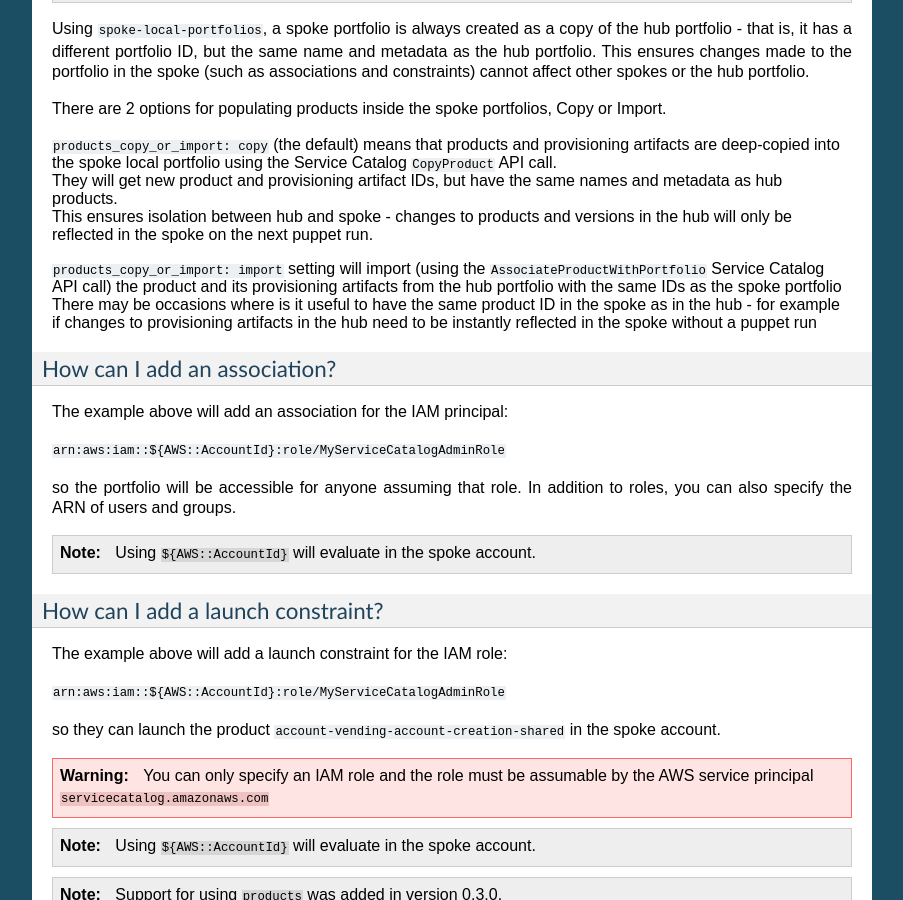
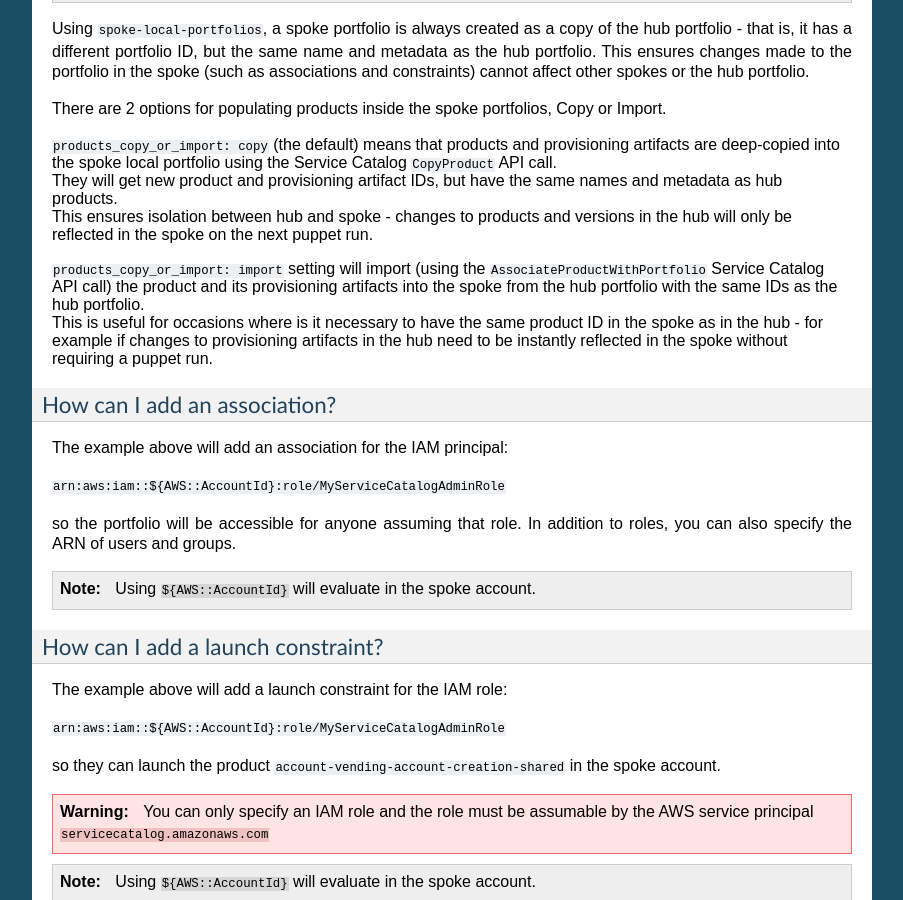
Before and after one commit to awslabs/aws-service-catalog-puppet, a Sphinx documentation site: the page built from docs/source/puppet/sharing_a_portfolio.rst, in a window 1280 px wide and 900 px high, scrolled down 1037 px. Shown: the whole window, without its empty margins (198-1101 px from the left). Built offline with Sphinx 7.4.7, drawn with Linux system fonts in a browser that asks for light colours.

Commit message:
Doc update

```diff
--- a/docs/source/puppet/sharing_a_portfolio.rst
+++ b/docs/source/puppet/sharing_a_portfolio.rst
@@ -76,11 +76,12 @@ There are 2 options for populating products inside the spoke portfolios, Copy or
 | This ensures isolation between hub and spoke - changes to products and versions in the hub will only be
   reflected in the spoke on the next puppet run.
 
+
 | ``products_copy_or_import: import`` setting will import (using the ``AssociateProductWithPortfolio`` Service Catalog API call) the product and
-  its provisioning artifacts from the hub portfolio with the same IDs as the spoke portfolio
-| There may be occasions where is it useful to have the same product ID in the spoke as in the hub -
+  its provisioning artifacts into the spoke from the hub portfolio with the same IDs as the hub portfolio.
+| This is useful for occasions where is it necessary to have the same product ID in the spoke as in the hub -
   for example if changes to provisioning artifacts in the hub need to be instantly reflected in the spoke
-  without a puppet run
+  without requiring a puppet run.
 
 
 How can I add an association?
```
